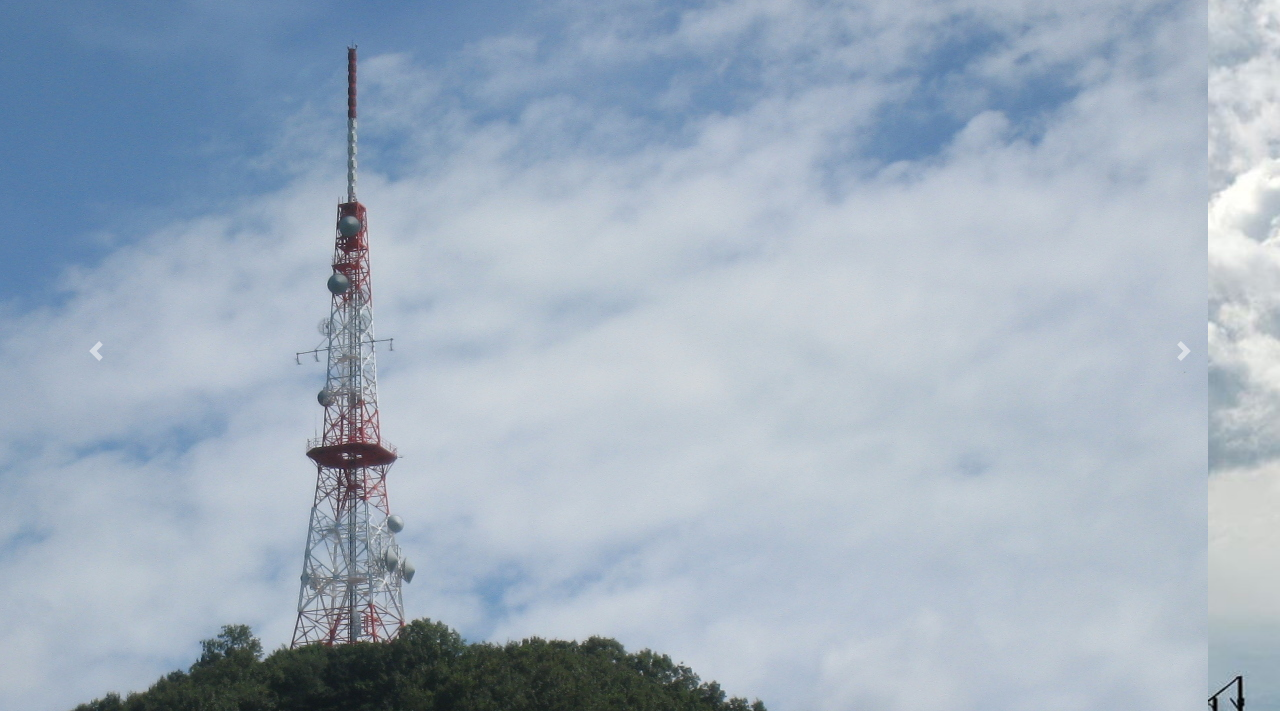
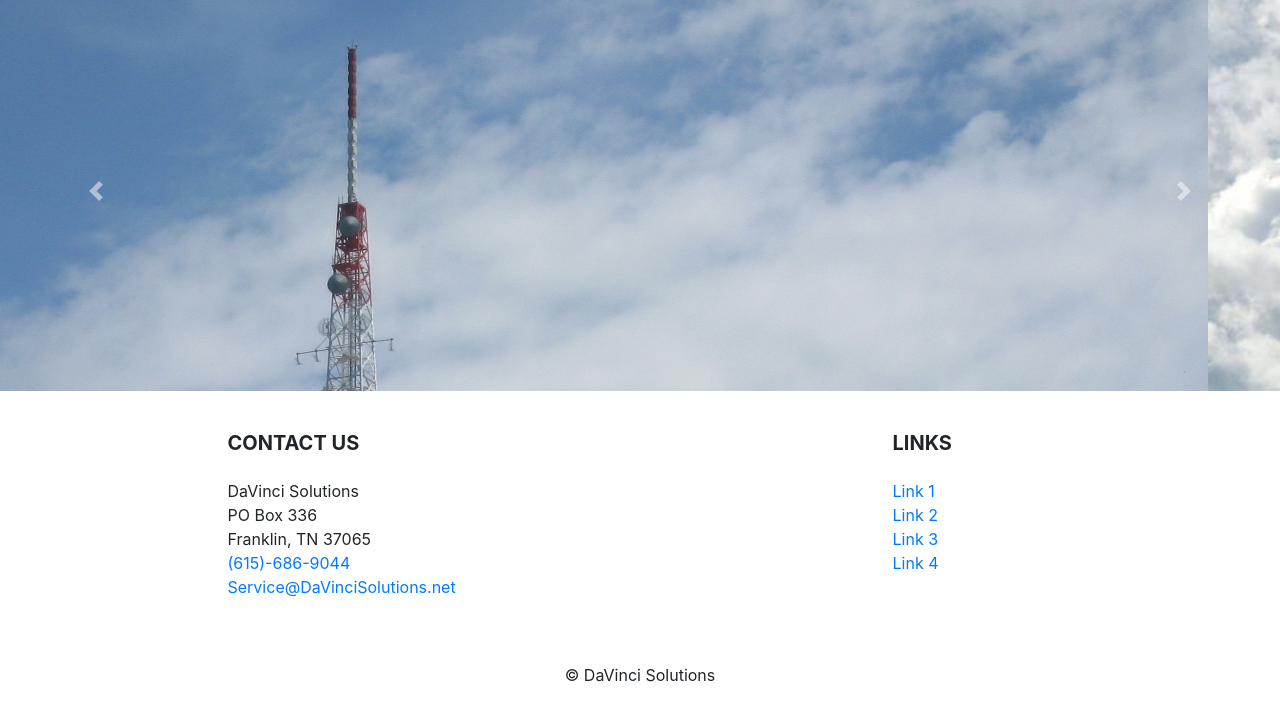
Before and after one commit to hlord2000/ome1ette.github.io, a plain HTML site: page index.html in a window 1280 px wide. Shown: the part 115-828 px from the top of the page. After the commit the page ends 802 px from the top, so only its background shows below. Drawn offline with nearby package versions, Linux system fonts and the light colour scheme.

Commit message:
Added styling and formatting for header.  Resized carousel images.

```diff
--- a/index.html
+++ b/index.html
@@ -5,6 +5,7 @@
 		<meta charset="utf-8">
     	<meta name="viewport" content="width=device-width, initial-scale=1, shrink-to-fit=no">
 		<link rel="stylesheet" href="https://stackpath.bootstrapcdn.com/bootstrap/4.3.1/css/bootstrap.min.css" integrity="sha384-ggOyR0iXCbMQv3Xipma34MD+dH/1fQ784/j6cY/iJTQUOhcWr7x9JvoRxT2MZw1T" crossorigin="anonymous">
+		<link rel="stylesheet" href="./styles.css">
 		<link rel="apple-touch-icon" sizes="180x180" href="./apple-touch-icon.png">
 		<link rel="icon" type="image/png" sizes="32x32" href="./favicon-32x32.png">
 		<link rel="icon" type="image/png" sizes="16x16" href="./favicon-16x16.png">
@@ -78,8 +79,7 @@
               	<div class="row">
                 <div class="col-md-4 mx-auto">
                   <h5 class="font-weight-bold text-uppercase mt-3 mb-4">Contact Us</h5>
-                  <p>Here you can use rows and columns here to organize your footer content. Lorem ipsum dolor sit amet, consectetur
-                    adipisicing elit.</p>
+                  <p>DaVinci Solutions<br>PO Box 336<br>Franklin, TN 37065<br><a href="tel:+16156869044">(615)-686-9044</a><br><a href="mailto:service@davincisolutions.net">Service@DaVinciSolutions.net</a></p>
                 </div>
                 <hr class="clearfix w-100 d-md-none">
                 <div class="col-md-2 mx-auto">
@@ -101,7 +101,7 @@
                 </div>
               </div>
             </div>
-            <div class="footer-copyright text-center py-3">© DaVinci Solutions
+            <div class="footer-copyright text-center pt-5">© DaVinci Solutions
             </div>
         	</footer>
 		</div>
--- /dev/null
+++ b/styles.css
@@ -0,0 +1,10 @@
+.carousel-item{
+    height: 50vh;
+}
+.carousel-item img{
+    min-height: 50vh;
+    position: absolute;
+    object-fit:cover;
+    top: 0;
+    left: 0;
+}
```
